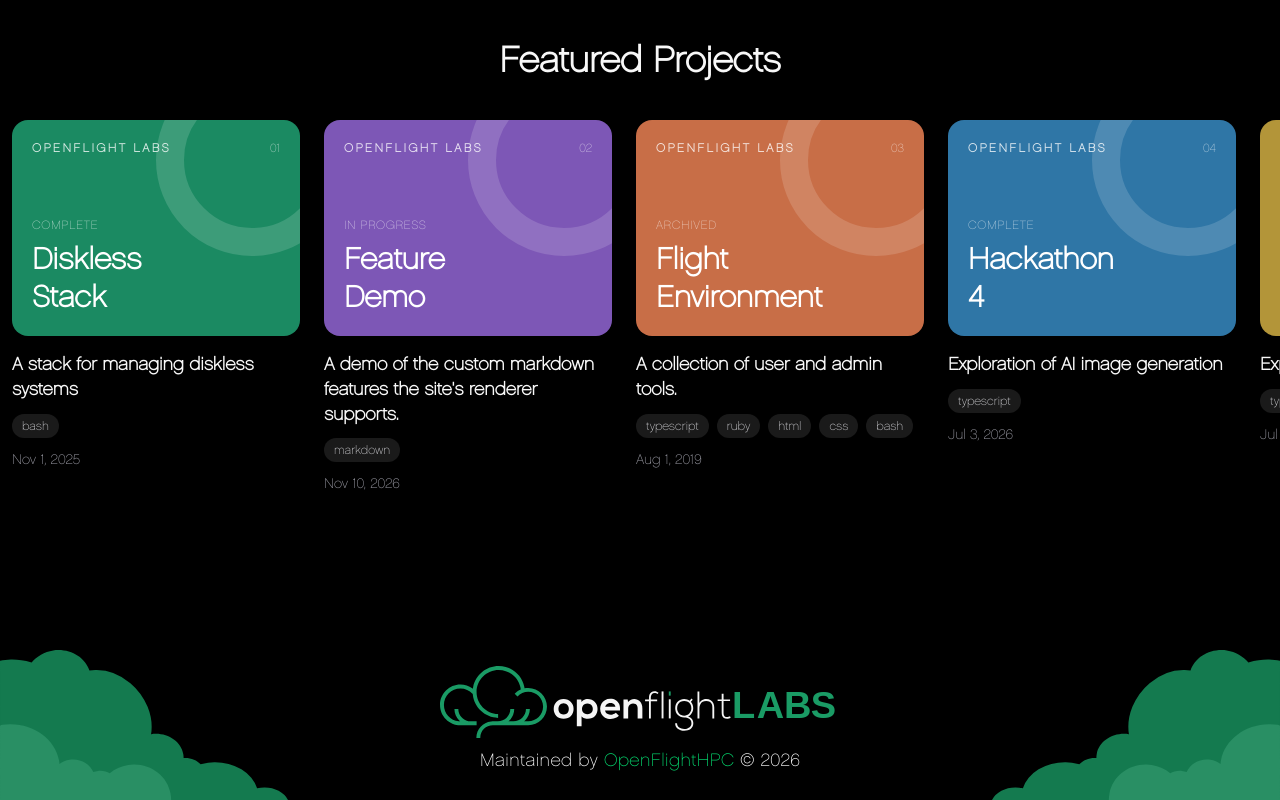
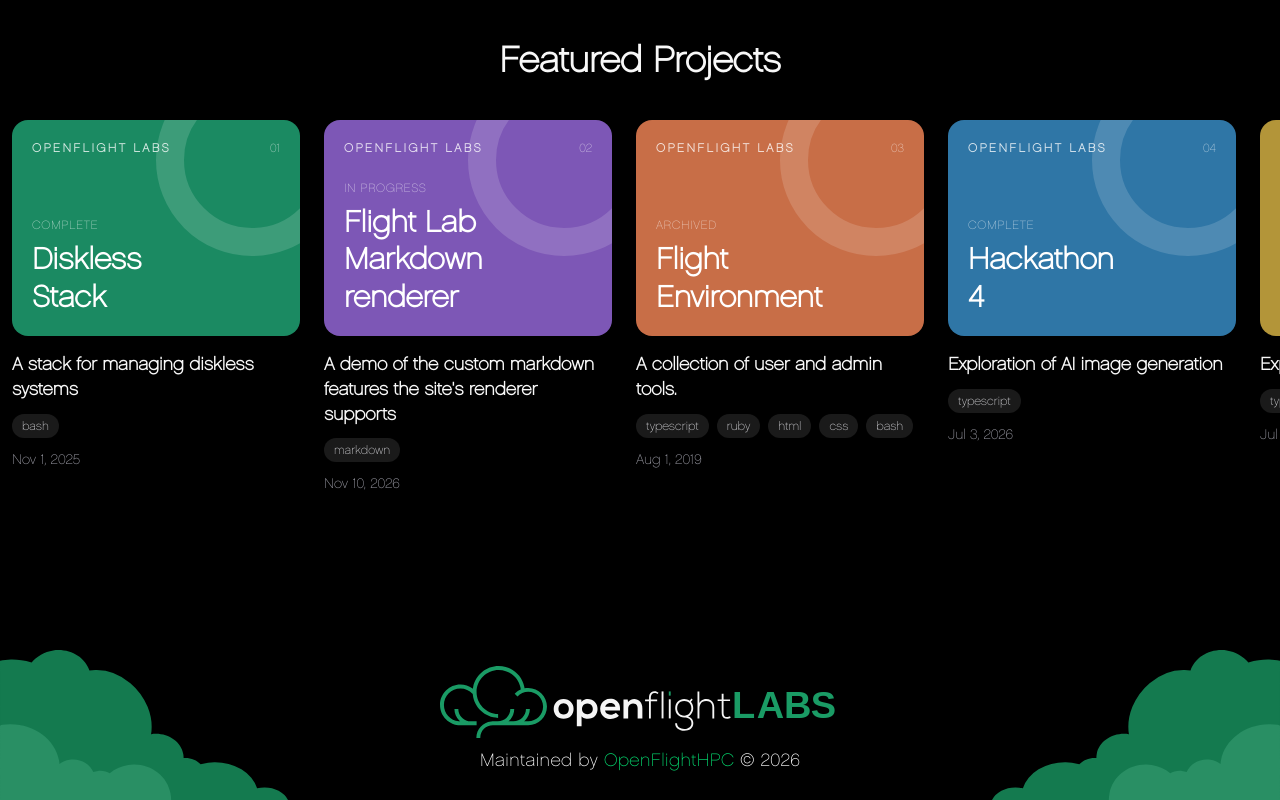
Before and after one commit to openflighthpc/openflightHPC_website_v2, a Next.js app: page / in a window 1280 px wide. Shown: the part 740-1540 px from the top of the page. Built offline with nearby package versions, Linux system fonts and the light colour scheme.

Commit message:
Update projects.metadata.ts

```diff
--- a/public/projects/feature_demo/projects.metadata.ts
+++ b/public/projects/feature_demo/projects.metadata.ts
@@ -2,11 +2,11 @@ import { defineProjectMetadata } from '@/lib/metadata-handler';
 
 export default defineProjectMetadata({
    colour: '#c86e47',
-   description: "A demo of the custom markdown features the site's renderer supports.",
+   description: "A demo of the custom markdown features the site's renderer supports",
    featured: true,
    languages: ['markdown'],
-   name: 'Feature Demo',
+   name: 'Flight Lab Markdown renderer',
    startDate: '10/11/2026',
    status: 'in-progress',
-   tags: ['META', 'DEMO']
+   tags: ['META', 'DEMO', 'RENDERER']
 });
```
